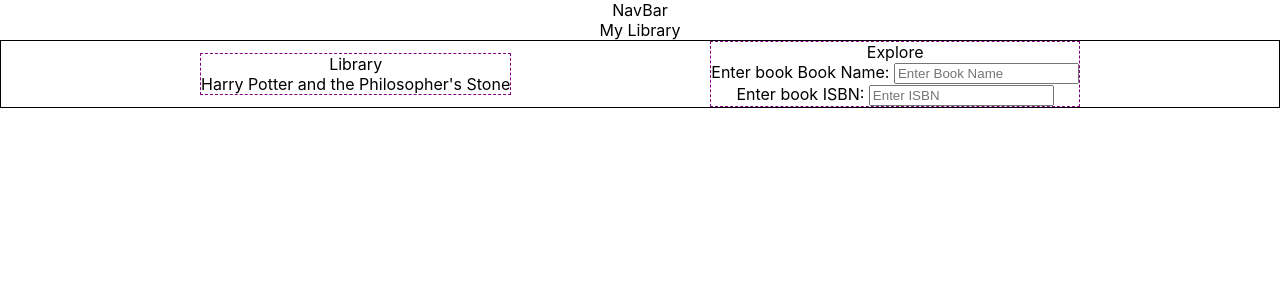
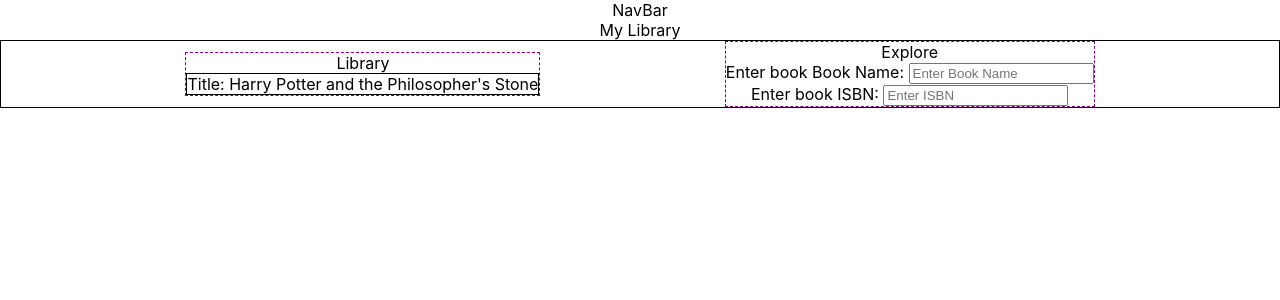
Before and after one commit to StirlingProjects/my-library, a React (Create React App) app: page / in a window 1280 px wide. Shown: the top 300 px of the page. Built offline with nearby package versions, Linux system fonts and the light colour scheme.

Commit message:
Started book card development

```diff
--- a/src/components/BookCard/BookCard.jsx
+++ b/src/components/BookCard/BookCard.jsx
@@ -1,8 +1,16 @@
 import React from "react";
+
+import "./BookCard.scss";
 
 const BookCard = (props) => {
   const { book } = props;
-  return <div>{book.title}</div>;
+  return (
+    <div className="bookcard">
+      <div>
+        <span>Title: </span> <span>{book.title}</span>
+      </div>
+    </div>
+  );
 };
 
 export default BookCard;
--- /dev/null
+++ b/src/components/BookCard/BookCard.scss
@@ -0,0 +1,3 @@
+.bookcard {
+  border: 1px solid black;
+}
--- a/src/containers/Home/Home.jsx
+++ b/src/containers/Home/Home.jsx
@@ -5,7 +5,6 @@ import "./Home.scss";
 import NavBar from "../NavBar/NavBar";
 import Library from "../Library/Library";
 import Explore from "../Explore/Explore";
-import SearchBar from "../../components/SearchBar/SearchBar";
 
 import userLibrary from "../../assets/data/dummydata";
 
```
